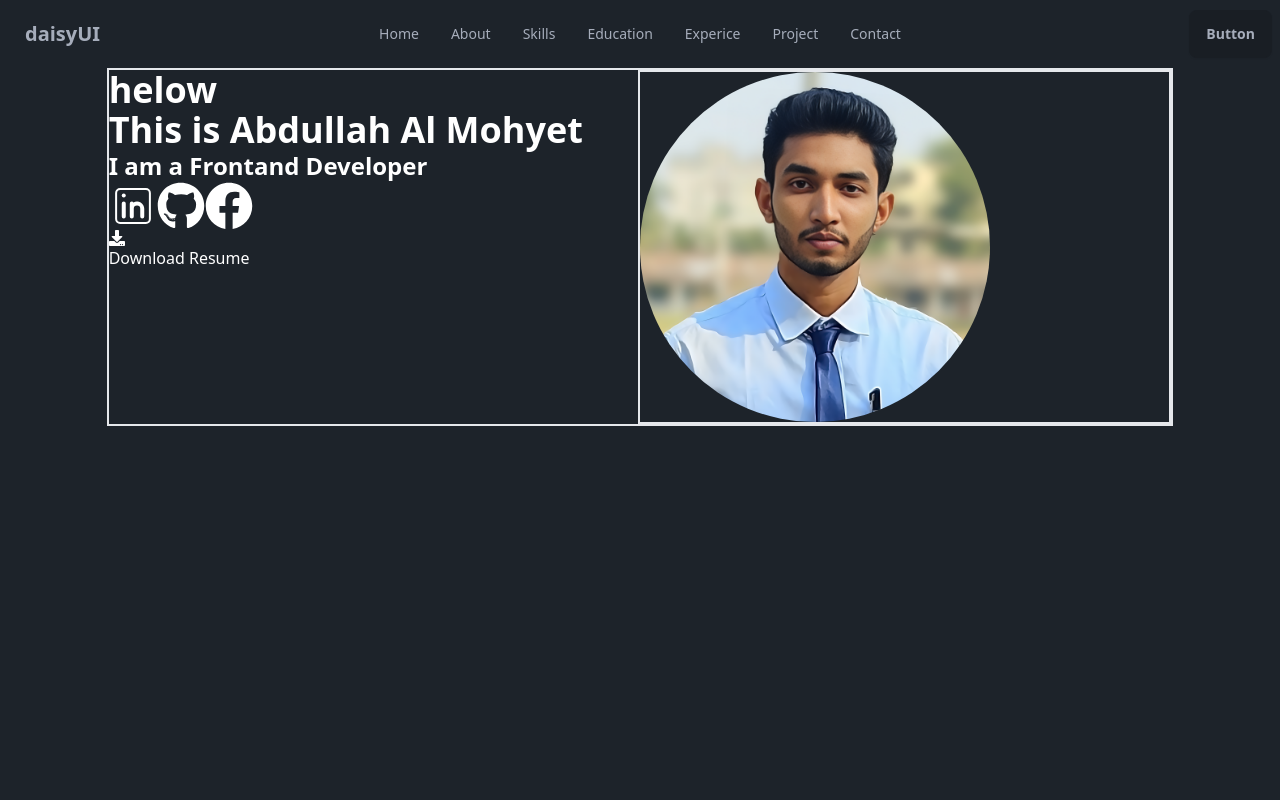
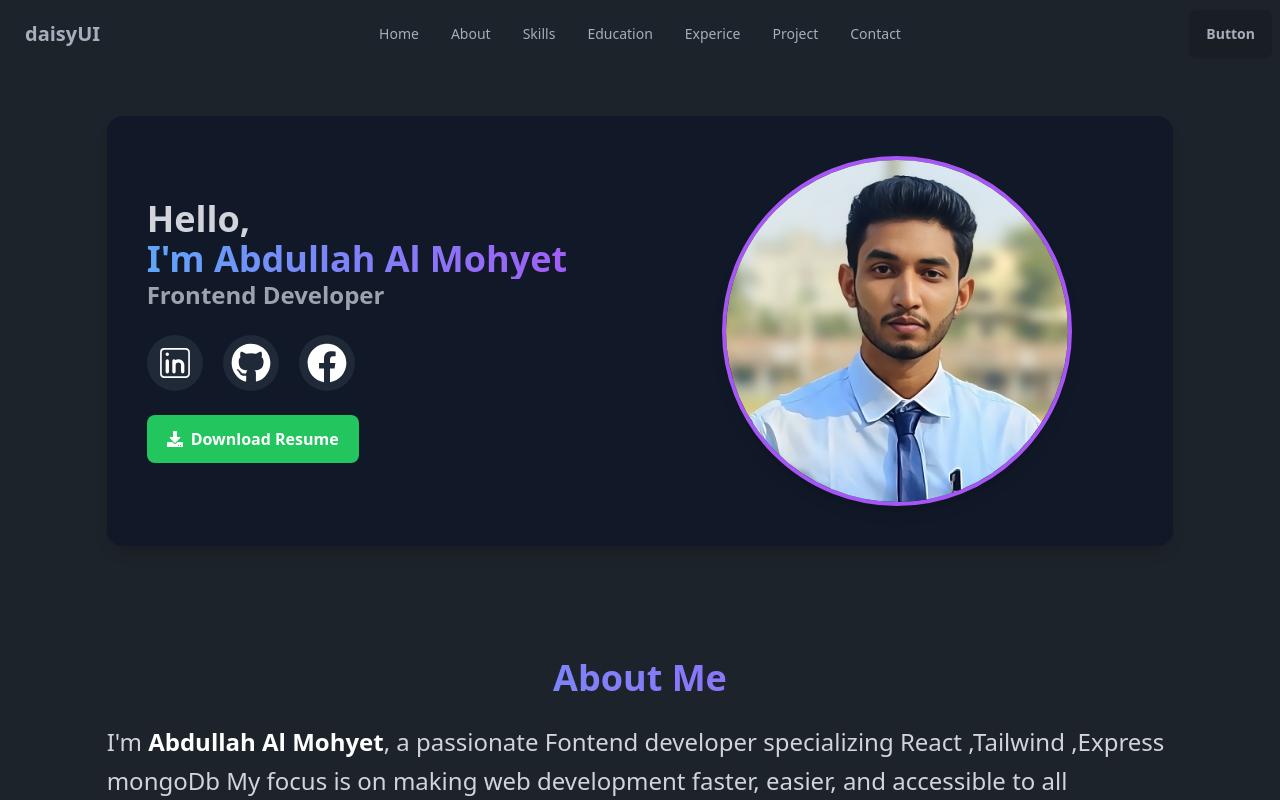
Before and after one commit to Khandaker-Mohyet/My-portfolio, a React (Vite) app: page / in a window 1280 px wide. Shown: the top 800 px of the page. Built offline with nearby package versions, Linux system fonts and the light colour scheme.

Commit message:
add about section

```diff
--- /dev/null
+++ b/src/Components/About.jsx
@@ -0,0 +1,22 @@
+
+
+const About = () => {
+  return (
+    <div className="w-10/12 mx-auto py-16">
+        {/* About Content */}
+        <div className="flex-1 space-y-6">
+          <h2 className="text-center text-4xl font-extrabold bg-gradient-to-r from-blue-400 to-purple-500 bg-clip-text text-transparent">
+            About Me
+          </h2>
+          <p className="text-gray-300 leading-relaxed text-2xl">
+          I'm <span className="font-bold text-white ">Abdullah Al Mohyet</span>, a passionate Fontend developer specializing React ,Tailwind ,Express mongoDb My focus is on making web development faster, easier, and accessible to all developers. Currently, I’m expanding into backend development to grow as a Fontend development and create seamless, robust web applications.
+          <br />
+          <br />
+          I’m a lifelong learner and innovator, driven by a desire to contribute to the developer community with new ideas and tools that deliver real value.
+          </p>
+        </div>
+      </div>
+  );
+};
+
+export default About;
--- a/src/Components/Banner.jsx
+++ b/src/Components/Banner.jsx
@@ -7,7 +7,7 @@ const Banner = () => {
     <div className="w-10/12 mx-auto border-2 text-white">
       <div className="flex">
         {/* deatils */}
-        <div className='flex-1'>
+        <div className='flex-1 space-y-4'>
           <div className=''>
             <h1 className='text-4xl font-semibold'>helow </h1>
             <h1 className='text-4xl font-semibold'>This is Abdullah Al Mohyet</h1>
@@ -18,7 +18,7 @@ const Banner = () => {
             <button><FaGithub className='size-12'/></button>
             <button><FaFacebook className='size-12'/></button>
           </div>
-          <button><FaDownload /> Download Resume</button>
+          <button className='btn btn-success'><FaDownload /> Download Resume</button>
         </div>
 
 
--- /dev/null
+++ b/src/Components/BannerNew.jsx
@@ -0,0 +1,51 @@
+import { CiLinkedin } from 'react-icons/ci';
+import image from '../assets/image.png'
+import { FaDownload, FaFacebook, FaGithub } from 'react-icons/fa';
+
+const BannerNew = () => {
+  return (
+    <div className="w-10/12 mx-auto py-12">
+      <div className="flex flex-col md:flex-row items-center justify-between gap-10 bg-gray-900 text-white p-10 rounded-2xl shadow-lg">
+
+        {/* Details Section */}
+        <div className="flex-1 space-y-6">
+          <div>
+            <h1 className="text-4xl font-bold text-gray-300">Hello,</h1>
+            <h1 className="text-4xl font-extrabold bg-gradient-to-r from-blue-400 to-purple-500 bg-clip-text text-transparent">
+              I'm Abdullah Al Mohyet
+            </h1>
+            <h1 className="text-2xl font-semibold text-gray-400">Frontend Developer</h1>
+          </div>
+
+          {/* Social Icons */}
+          <div className="flex gap-5">
+            <a href="#" className="p-2 bg-gray-800 rounded-full hover:bg-blue-500 transition duration-300">
+              <CiLinkedin className="size-10 text-white" />
+            </a>
+            <a href="#" className="p-2 bg-gray-800 rounded-full hover:bg-gray-600 transition duration-300">
+              <FaGithub className="size-10 text-white" />
+            </a>
+            <a href="#" className="p-2 bg-gray-800 rounded-full hover:bg-blue-600 transition duration-300">
+              <FaFacebook className="size-10 text-white" />
+            </a>
+          </div>
+
+          {/* Download Resume Button */}
+          <button className="flex items-center gap-2 px-5 py-3 bg-green-500 text-white font-semibold rounded-lg hover:bg-green-600 transition duration-300">
+            <FaDownload /> Download Resume
+          </button>
+        </div>
+
+        {/* Image Section */}
+        <div className="flex-1 flex justify-center">
+          <div className="relative">
+            <img className="w-[350px] h-[350px] rounded-full border-4 border-purple-500 shadow-lg" src={image} alt="Profile" />
+            <div className="absolute inset-0 rounded-full border-4 border-transparent hover:border-purple-400 transition duration-300"></div>
+          </div>
+        </div>
+      </div>
+    </div>
+  );
+};
+
+export default BannerNew;
--- a/src/Main/Main.jsx
+++ b/src/Main/Main.jsx
@@ -1,4 +1,6 @@
+import About from "../Components/About";
 import Banner from "../Components/Banner";
+import BannerNew from "../Components/BannerNew";
 import Navbar from "../Components/Navbar";
 
 
@@ -6,7 +8,9 @@ const Main = () => {
   return (
     <div>
       <Navbar></Navbar>
-      <Banner></Banner>
+      {/* <Banner></Banner> */}
+      <BannerNew></BannerNew>
+      <About></About>
     </div>
   );
 };
```
Also changed, not shown: src/Components/Skills.jsx (added).
